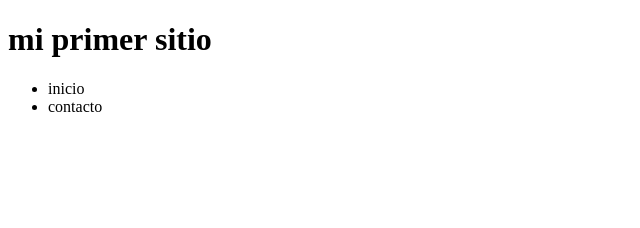
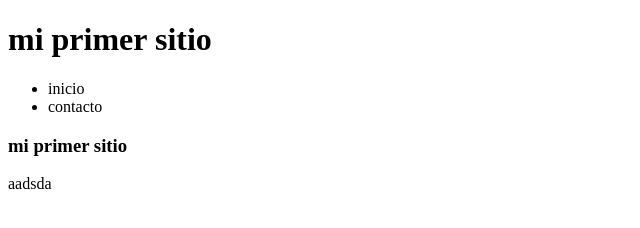
Before and after one commit to dantesexx/git-prueba-, a plain HTML site: page index.html in a window 1280 px wide. Shown: the whole page, without its empty margins (0-640 px from the left). Drawn offline with Linux system fonts and the light colour scheme.

Commit message:
agregue un parrafo

```diff
--- a/index.html
+++ b/index.html
@@ -15,5 +15,11 @@
             </ul>
         </nav>
     </header>
+    <section>
+        <h3>mi primer sitio</h3>
+    </section>
 </body>
+<footer>
+    <p>aadsda</p>
+</footer>
 </html>
```
